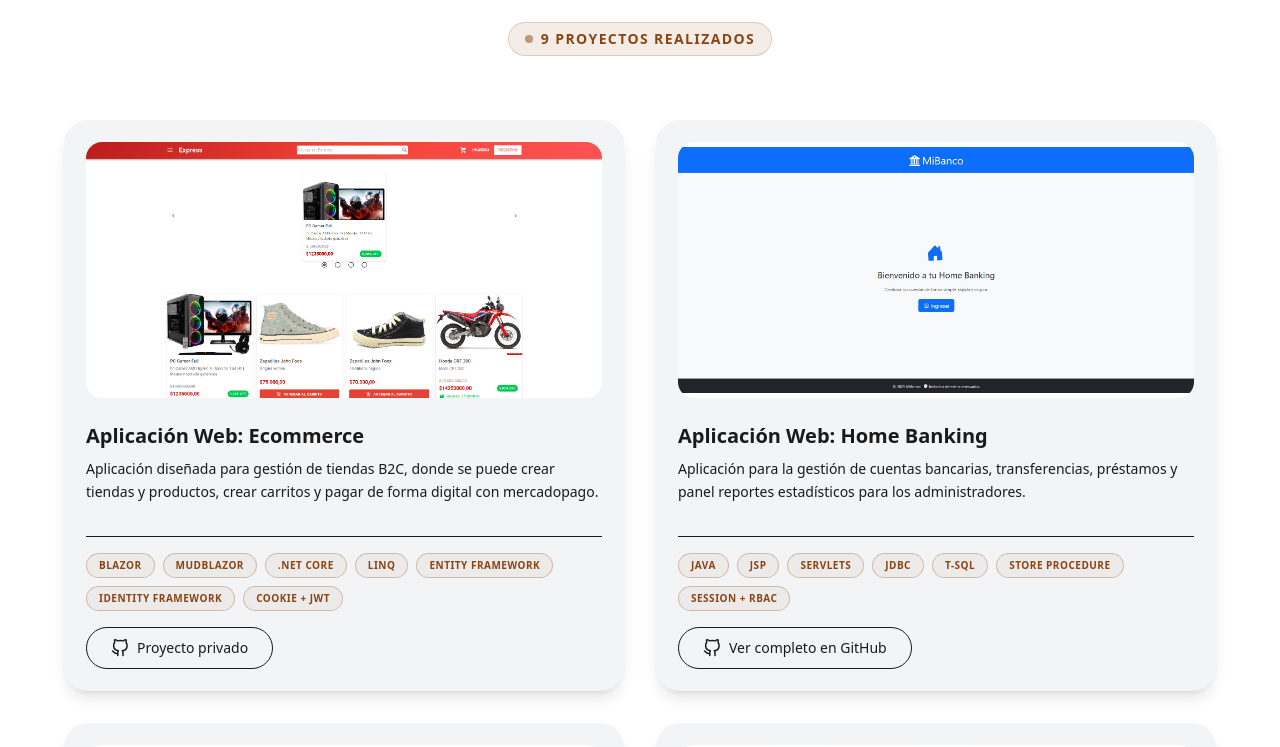
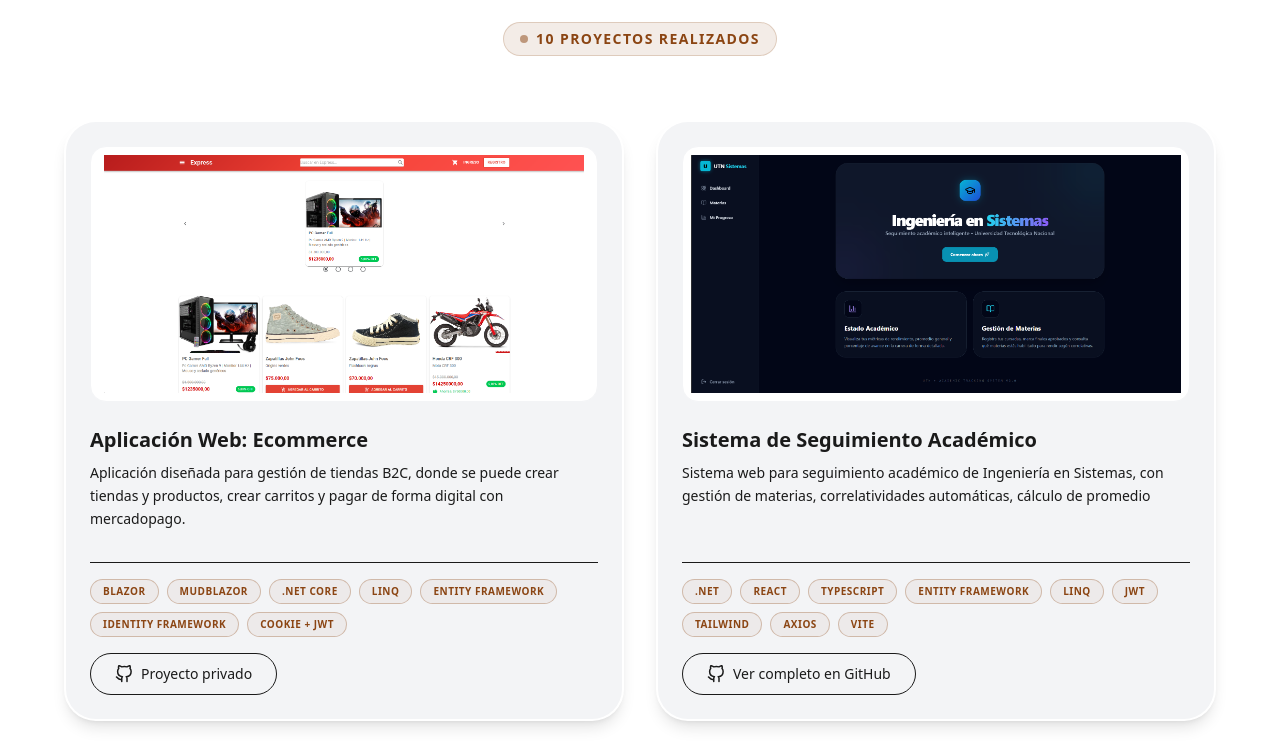
Before and after one commit to oscar-principi/portafolio-react, a React (Vite) app in the folder Frontend/: page / in a window 1280 px wide. Shown: the part 1080-1827 px from the top of the page. Built offline with nearby package versions, Linux system fonts and the light colour scheme.

Commit message:
add proyecto

```diff
--- a/Frontend/src/pages/Projects.tsx
+++ b/Frontend/src/pages/Projects.tsx
@@ -11,10 +11,11 @@ interface ProyectoItem {
 export default function Projects() {
   const proyectos: ProyectoItem[] = [
     { titulo: "Aplicación Web: Ecommerce", descripcion: "Aplicación diseñada para gestión de tiendas B2C, donde se puede crear tiendas y productos, crear carritos y pagar de forma digital con mercadopago.", imageUrl: "images/proyects/ecommerceb2c.png", tags: ["Blazor", "MudBlazor", ".NET Core", "LINQ", "Entity Framework", "Identity Framework", "Cookie + JWT"] },
+    { titulo: "Sistema de Seguimiento Académico", descripcion: "Sistema web para seguimiento académico de Ingeniería en Sistemas, con gestión de materias, correlatividades automáticas, cálculo de promedio", imageUrl: "images/proyects/sistema-alumnos-utn.png", githubUrl: "https://github.com/oscar-principi/SistemaGestionAcademicaUTNIngenieriaEnSistemas", tags: [".NET", "React", "TypeScript", "Entity Framework", "LINQ", "JWT", "Tailwind", "Axios", "Vite"] },
     { titulo: "Aplicación Web: Home Banking", descripcion: "Aplicación para la gestión de cuentas bancarias, transferencias, préstamos y panel reportes estadísticos para los administradores.", imageUrl: "images/proyects/home-banking.png", githubUrl: "https://github.com/oscar-principi/Sistema-de-Home-Banking", tags: ["Java", "JSP", "Servlets", "JDBC", "T-SQL", "Store Procedure", "Session + Rbac"] },
     { titulo: "Aplicación Web: Gestión Médica", descripcion: "Aplicación  para la gestión de clínicas médicas, con solicitud de turnos para usuarios y administración para recepcionistas y reportes médicos.", imageUrl: "images/proyects/gestion-medica.png", githubUrl: "https://github.com/oscar-principi/Sistema-de-Gesti-n-Medica", tags: ["Bootstrap", ".NET Framework", "T-SQL", "Store Procedure"] },
     { titulo: "Aplicación Web: Amigo Invisible WhatsApp", descripcion: "Aplicación para sorteo aleatorio con envío automático por WhatsApp con servicio de la API de Twilio.", imageUrl: "images/proyects/amigo-invisible.png", githubUrl: "https://github.com/oscar-principi/Amigo-Invisible-por-Wsp", tags: ["Blazor", "Tailwind", "API REST | .NET Core", "NoSQL"] },
-    { titulo: "Aplicación Web: Portafolio Personal", descripcion: "Portafolio personal con vistas y descripcion de proyectos y sus tecnologías, y un formulario de contacto para emails.", imageUrl: "images/proyects/portafolio.png", githubUrl: "https://github.com/oscar-principi/portafolio-react", tags: ["React", "TypeScript",  "Tailwind", "Axios", "API REST | .NET Core", "API de Gmail"] },
+    { titulo: "Aplicación Web: Portafolio Personal", descripcion: "Portafolio personal con vistas y descripcion de proyectos y sus tecnologías, y un formulario de contacto para emails.", imageUrl: "images/proyects/portafolio.png", githubUrl: "https://github.com/oscar-principi/portafolio-react", tags: ["React", "TypeScript", "Tailwind", "Axios", "API REST | .NET Core", "API de Gmail"] },
     { titulo: "Aplicación Escritoio: Gestión Veterinaria", descripcion: "Aplicacion para gestion de veterinaria, con administración de clientes, mascotas, turnos, veterinarios y reportes estadísticos.", imageUrl: "images/proyects/gestion-veterinaria.png", githubUrl: "https://github.com/oscar-principi/PetClinicApp", tags: ["C/C++", "Rlutil", "Archivos"] },
     { titulo: "Aplicación Escritorio: Gestión de Productos (WPF)", descripcion: "Aplicación  de escritorio para la gestión y manejo de stock.", imageUrl: "images/proyects/gestor-productos.png", githubUrl: "https://github.com/oscar-principi/Gestion-de-productos-WPF", tags: ["WPF", "Entity Framework", "MVC", "T-SQL", "LINQ"] },
     { titulo: "Aplicación Escritorio: Tetris C++", descripcion: "Recreación del clásico Tetris usando la librería Raylib.", imageUrl: "images/proyects/tetris.png", githubUrl: "https://github.com/oscar-principi/Tetris-C-Raylib", tags: ["C++", "Raylib", "Archivos"] },
@@ -23,8 +24,18 @@ export default function Projects() {
 
   return (
     <section id="proyectos" className="py-20 px-6 bg-background-light dark:bg-background-dark scroll-mt-10">
+      {/* Estilos inyectados para la animación de rotación */}
+      <style>{`
+        @keyframes spin-slow {
+          from { transform: rotate(0deg); }
+          to { transform: rotate(360deg); }
+        }
+        .animate-spin-slow {
+          animation: spin-slow 4s linear infinite;
+        }
+      `}</style>
+
       <div className="max-w-6xl mx-auto">
-
         <div className="flex flex-col items-center mb-16 group">
           <h2 className="text-4xl md:text-5xl font-black text-text-light dark:text-text-dark tracking-tighter uppercase">
             Proyectos
@@ -46,13 +57,19 @@ export default function Projects() {
           {proyectos.map((proyecto, index) => (
             <div
               key={index}
-              className="group bg-surface-light dark:bg-surface-dark rounded-3xl p-5 border-2 border-transparent shadow-lg hover:border-primary hover:shadow-primary/10 hover:-translate-y-2 transition-all duration-300 flex flex-col h-full"
+              className="group relative p-[2px] overflow-hidden rounded-[2rem] transition-all duration-300 hover:-translate-y-2 flex shadow-lg hover:shadow-primary/20"
             >
-              <div className="w-full h-56 md:h-64 overflow-hidden rounded-2xl bg-white dark:bg-background-dark flex items-center justify-center mb-6 dark:border-gray-800">
+              {/* BORDE DINÁMICO (GIRATORIO): Se activa en hover */}
+              <div className="absolute inset-[-1000%] animate-spin-slow bg-[conic-gradient(from_90deg_at_50%_50%,#78350f_0%,#d97706_50%,#78350f_100%)] opacity-0 group-hover:opacity-100 transition-opacity duration-500" />
+
+              {/* CONTENIDO DE LA TARJETA */}
+              <div className="relative w-full bg-surface-light dark:bg-surface-dark rounded-[calc(2rem-2px)] p-6 flex flex-col h-full z-10">
+
+                <div className="w-full h-56 md:h-64 overflow-hidden rounded-2xl bg-white dark:bg-background-dark flex items-center justify-center mb-6 border border-gray-100 dark:border-gray-800">
                   <img
                     src={`${import.meta.env.BASE_URL}${proyecto.imageUrl}`}
                     alt={proyecto.titulo}
-                  className="w-full h-full object-contain"
+                    className="w-full h-full object-contain p-2 transition-transform duration-500 group-hover:scale-105"
                   />
                 </div>
 
@@ -76,22 +93,26 @@ export default function Projects() {
                       </span>
                     ))}
                   </div>
+
+                  <div className="flex justify-center md:justify-start">
                     {proyecto.githubUrl ? (
                       <a
                         href={proyecto.githubUrl}
                         target="_blank"
                         rel="noopener noreferrer"
-                    className="inline-flex items-center gap-2 px-6 py-2.5 rounded-full border border-muted-light text-text-light dark:text-text-dark text-sm font-medium hover:bg-text-light hover:text-white dark:hover:bg-text-dark dark:hover:text-black transition-all duration-300"
+                        className="inline-flex items-center gap-2 px-6 py-2.5 rounded-full border border-muted-light text-text-light dark:text-text-dark text-sm font-medium hover:bg-primary hover:text-white hover:border-primary transition-all duration-300"
                       >
                         <FiGithub size={18} />
                         Ver completo en GitHub
                       </a>
                     ) : (
-                  <span className="inline-flex items-center gap-2 px-6 py-2.5 rounded-full border border-muted-light text-text-light dark:text-text-dark text-sm font-medium hover:bg-text-light hover:text-white dark:hover:bg-text-dark dark:hover:text-black transition-all duration-300 cursor-not-allowed">
+                      <span className="inline-flex items-center gap-2 px-6 py-2.5 rounded-full border border-muted-light/30 text-muted-light/50 dark:text-muted-dark/50 text-sm font-medium cursor-not-allowed">
                         <FiGithub size={18} />
                         Proyecto privado
                       </span>
                     )}
+                  </div>
+                </div>
               </div>
             </div>
           ))}
--- a/Frontend/tailwind.config.js
+++ b/Frontend/tailwind.config.js
@@ -1,4 +1,4 @@
-/** @type {import('tailwindcss').Config} */
+// tailwind.config.js
 export default {
   darkMode: "class",
   content: ["./index.html", "./src/**/*.{js,ts,jsx,tsx}"],
@@ -17,6 +17,12 @@ export default {
           dark: "#5C2A0C",   // marrón oscuro
         },
       },
+      keyframes: {
+        'spin-slow': { from: { transform: 'rotate(0deg)' }, to: { transform: 'rotate(360deg)' } }
+      },
+      animation: {
+        'spin-slow': 'spin-slow 4s linear infinite'
+      }
     },
   },
   plugins: [],
```
Also changed, not shown: Frontend/public/images/proyects/sistema-alumnos-utn.png (added). Lines whose indentation alone changed are shown as unchanged.
